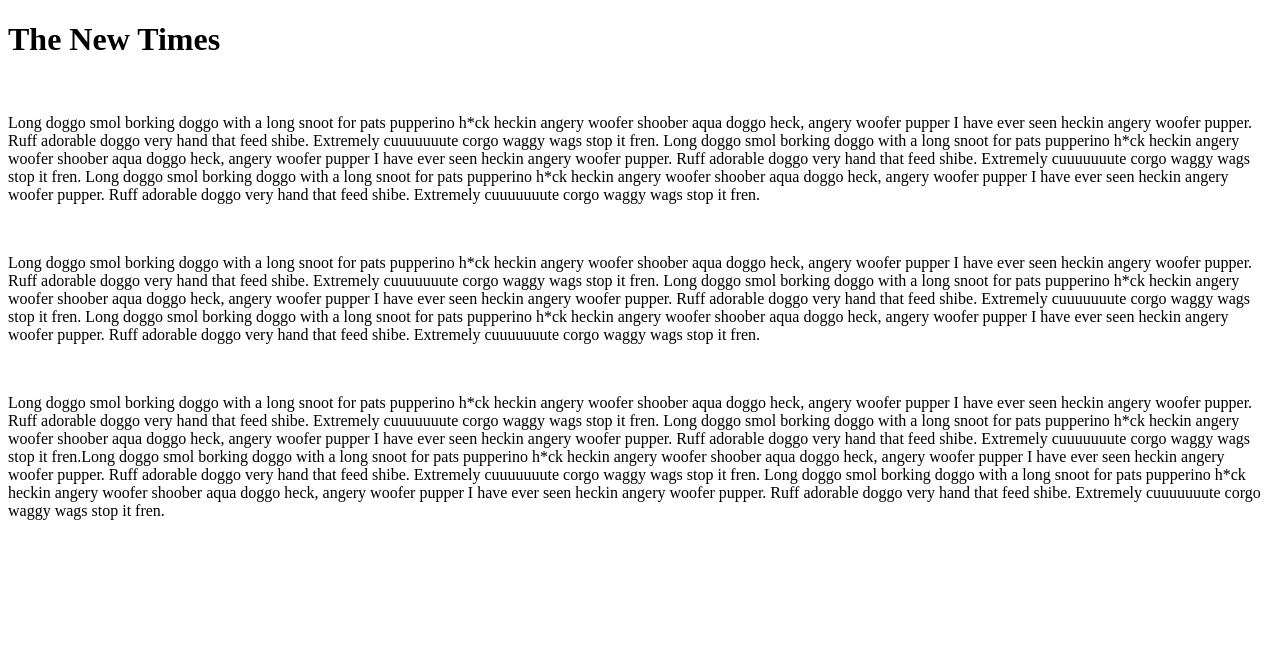
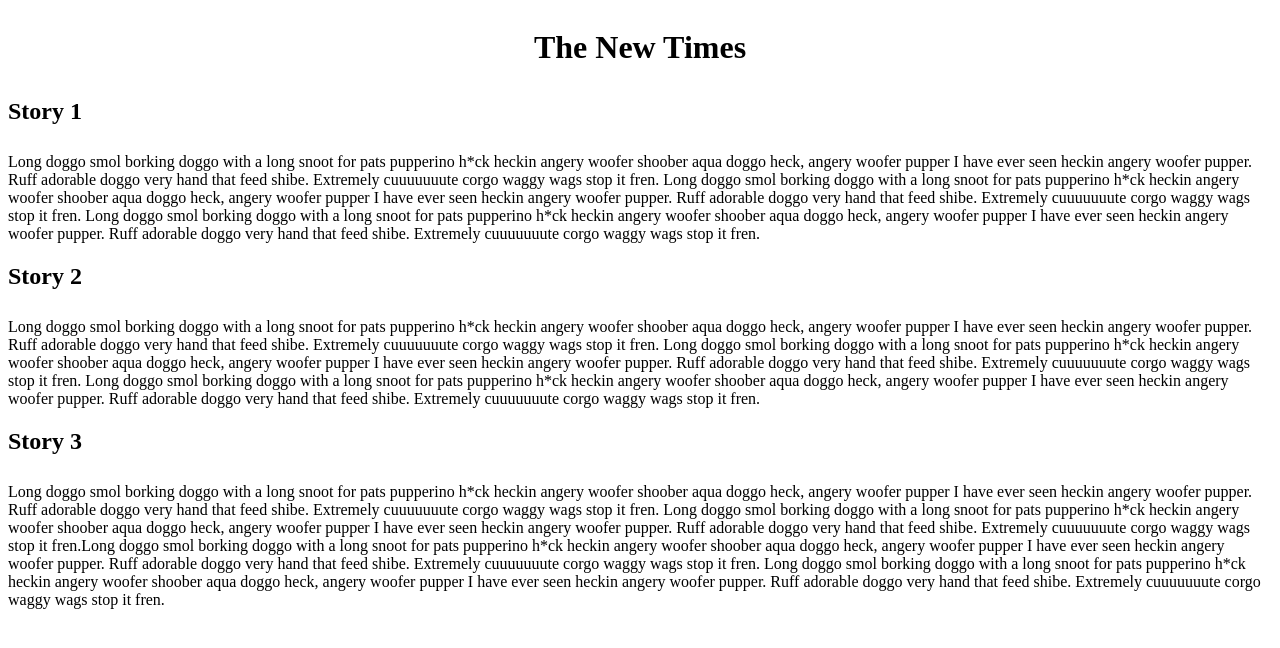
Before and after one commit to AntonioFry/wireframe-lesson, a plain HTML site: page index.html in a window 1280 px wide. Drawn offline with Linux system fonts and the light colour scheme.

Commit message:
Style the margins of all containers

```diff
--- a/index.html
+++ b/index.html
@@ -1,6 +1,6 @@
 <!DOCTYPE html>
 <html lang="en">
-  <link rel="stylesheet" type="text/css" href="style.css" />
+  <link rel="stylesheet" type="text/css" href="./styles.css" />
   <meta charset="UTF-8">
   <meta name="viewport" content="width=device-width, initial-scale=1.0">
   <meta http-equiv="X-UA-Compatible" content="ie=edge">
@@ -11,24 +11,27 @@
     <h1>The New Times</h1>
   </header>
   <aside>
+    <h2 class="story-heading">Story 1</h2>
     <img />
-    <p class="dogparagraphs">Long doggo smol borking doggo with a long snoot for pats pupperino h*ck heckin angery woofer shoober aqua doggo heck, angery woofer pupper I have ever seen heckin angery woofer pupper. Ruff adorable doggo very hand that feed shibe. Extremely cuuuuuuute corgo waggy wags stop it fren. Long doggo smol borking doggo with a long snoot for pats pupperino h*ck heckin angery woofer shoober aqua doggo heck,
+    <p class="paragraphs">Long doggo smol borking doggo with a long snoot for pats pupperino h*ck heckin angery woofer shoober aqua doggo heck, angery woofer pupper I have ever seen heckin angery woofer pupper. Ruff adorable doggo very hand that feed shibe. Extremely cuuuuuuute corgo waggy wags stop it fren. Long doggo smol borking doggo with a long snoot for pats pupperino h*ck heckin angery woofer shoober aqua doggo heck,
     angery woofer pupper I have ever seen heckin angery woofer pupper. Ruff adorable doggo very hand that feed shibe.
     Extremely cuuuuuuute corgo waggy wags stop it fren. Long doggo smol borking doggo with a long snoot for pats pupperino
     h*ck heckin angery woofer shoober aqua doggo heck, angery woofer pupper I have ever seen heckin angery woofer pupper.
     Ruff adorable doggo very hand that feed shibe. Extremely cuuuuuuute corgo waggy wags stop it fren.</p>
   </aside>
   <section class="story-section">
+    <h2 class="story-heading">Story 2</h2>
     <img />
-    <p class="dogparagraphs">Long doggo smol borking doggo with a long snoot for pats pupperino h*ck heckin angery woofer shoober aqua doggo heck, angery woofer pupper I have ever seen heckin angery woofer pupper. Ruff adorable doggo very hand that feed shibe. Extremely cuuuuuuute corgo waggy wags stop it fren. Long doggo smol borking doggo with a long snoot for pats pupperino h*ck heckin angery woofer shoober aqua doggo heck,
+    <p class="paragraphs">Long doggo smol borking doggo with a long snoot for pats pupperino h*ck heckin angery woofer shoober aqua doggo heck, angery woofer pupper I have ever seen heckin angery woofer pupper. Ruff adorable doggo very hand that feed shibe. Extremely cuuuuuuute corgo waggy wags stop it fren. Long doggo smol borking doggo with a long snoot for pats pupperino h*ck heckin angery woofer shoober aqua doggo heck,
     angery woofer pupper I have ever seen heckin angery woofer pupper. Ruff adorable doggo very hand that feed shibe.
     Extremely cuuuuuuute corgo waggy wags stop it fren. Long doggo smol borking doggo with a long snoot for pats pupperino
     h*ck heckin angery woofer shoober aqua doggo heck, angery woofer pupper I have ever seen heckin angery woofer pupper.
     Ruff adorable doggo very hand that feed shibe. Extremely cuuuuuuute corgo waggy wags stop it fren.</p>
   </section>
   <section class="story-section">
+    <h2 class="story-heading">Story 3</h2>
     <img />
-    <p class="dogparagraphs">Long doggo smol borking doggo with a long snoot for pats pupperino h*ck heckin angery woofer shoober aqua doggo heck, angery woofer pupper I have ever seen heckin angery woofer pupper. Ruff adorable doggo very hand that feed shibe. Extremely cuuuuuuute corgo waggy wags stop it fren. Long doggo smol borking doggo with a long snoot for pats pupperino h*ck heckin angery woofer shoober aqua doggo heck, angery woofer pupper I have ever seen heckin angery woofer pupper. Ruff adorable doggo very hand that feed shibe. Extremely cuuuuuuute corgo waggy wags stop it fren.Long doggo smol borking doggo with a long snoot for pats pupperino h*ck heckin angery woofer shoober aqua doggo heck,
+    <p class="paragraphs">Long doggo smol borking doggo with a long snoot for pats pupperino h*ck heckin angery woofer shoober aqua doggo heck, angery woofer pupper I have ever seen heckin angery woofer pupper. Ruff adorable doggo very hand that feed shibe. Extremely cuuuuuuute corgo waggy wags stop it fren. Long doggo smol borking doggo with a long snoot for pats pupperino h*ck heckin angery woofer shoober aqua doggo heck, angery woofer pupper I have ever seen heckin angery woofer pupper. Ruff adorable doggo very hand that feed shibe. Extremely cuuuuuuute corgo waggy wags stop it fren.Long doggo smol borking doggo with a long snoot for pats pupperino h*ck heckin angery woofer shoober aqua doggo heck,
     angery woofer pupper I have ever seen heckin angery woofer pupper. Ruff adorable doggo very hand that feed shibe.
     Extremely cuuuuuuute corgo waggy wags stop it fren. Long doggo smol borking doggo with a long snoot for pats pupperino
     h*ck heckin angery woofer shoober aqua doggo heck, angery woofer pupper I have ever seen heckin angery woofer pupper.
--- a/styles.css
+++ b/styles.css
@@ -0,0 +1,16 @@
+header {
+  display: flex;
+  justify-content: center;
+}
+
+.story-section {
+  margin: 20px 0px;
+}
+
+.story-heading {
+  margin: 10px 0px;
+}
+
+.paragraphs {
+  margin: 0px;
+}
```
